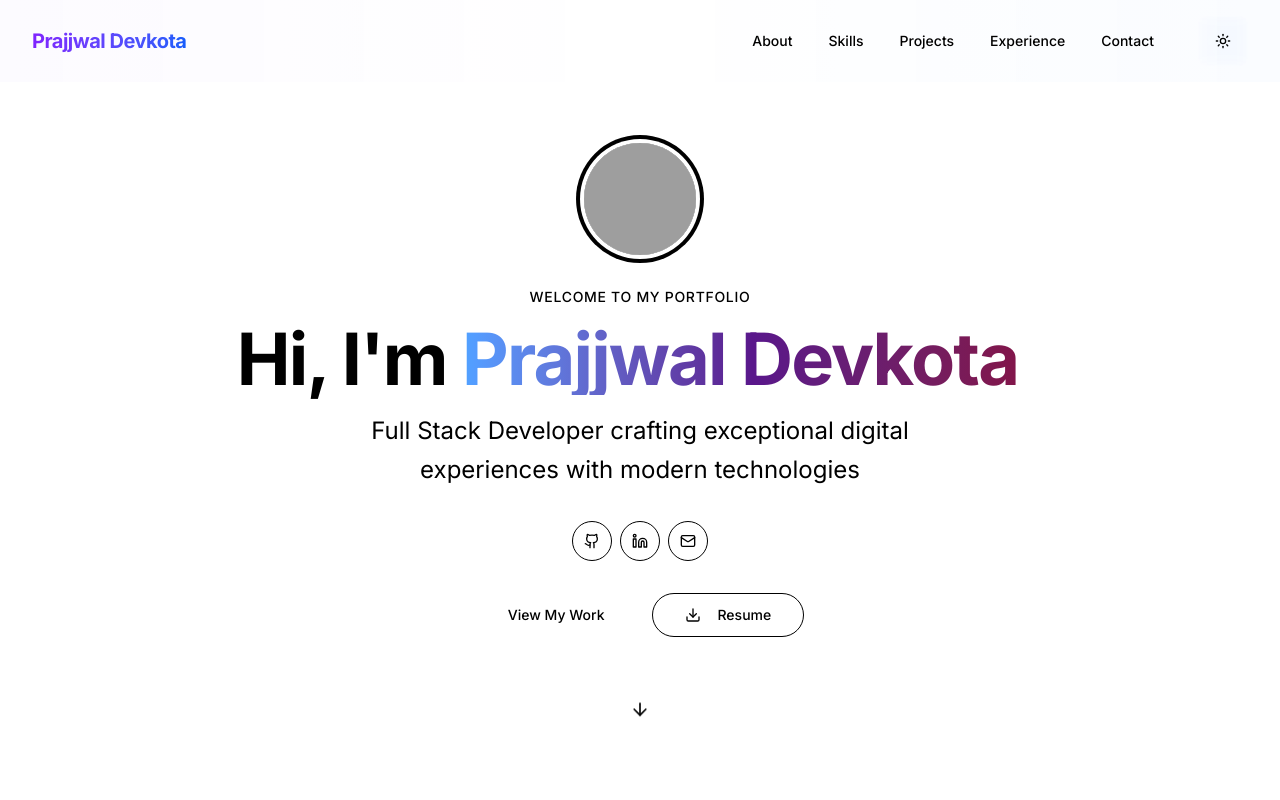
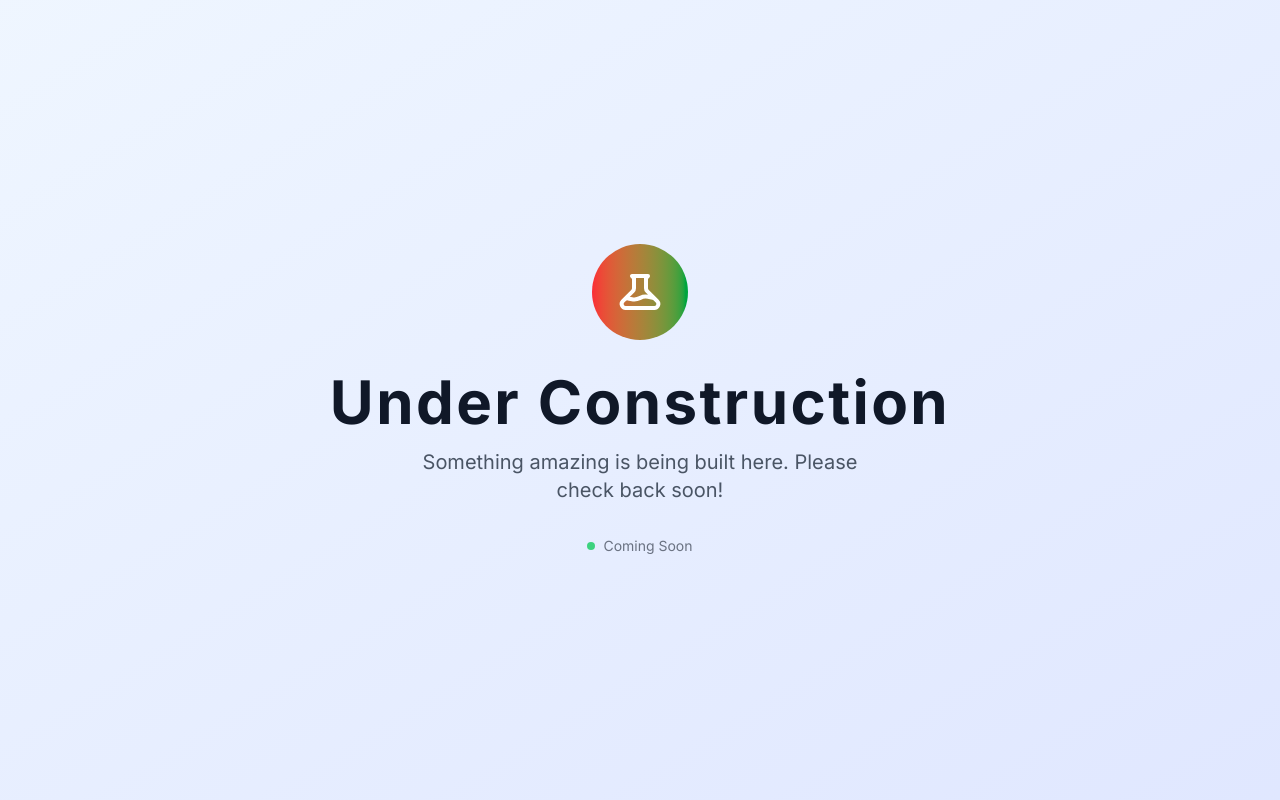
Before and after one commit to prajjwaldevkota/Portfolio_main, a Next.js app: page / in a window 1280 px wide. Shown: the top 800 px of the page. Built offline with nearby package versions, Linux system fonts and the light colour scheme; grey boxes are pictures that could not be loaded.

Commit message:
Not ready for deployment yet

```diff
--- a/src/app/page.tsx
+++ b/src/app/page.tsx
@@ -8,7 +8,7 @@ import { Contact } from "@/components/contact"
 import { Footer } from "@/components/footer"
 
 // Set this to false to show the actual portfolio, true for under construction
-const SHOW_UNDER_CONSTRUCTION = false
+const SHOW_UNDER_CONSTRUCTION = true
 
 function UnderConstruction() {
   return (
```
